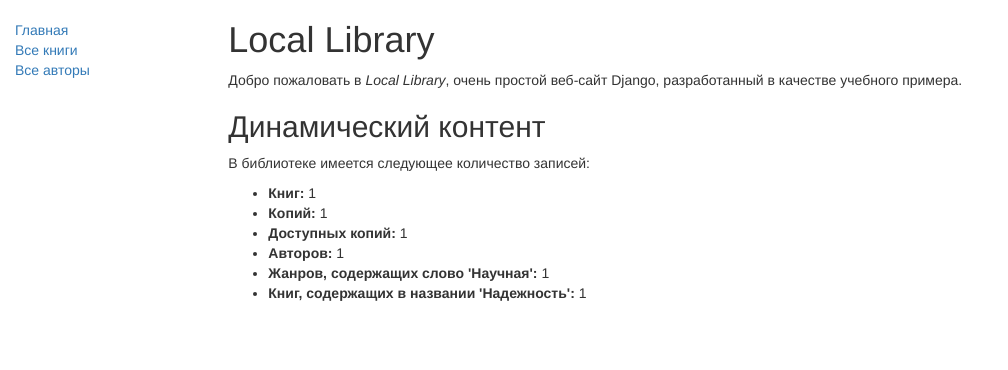
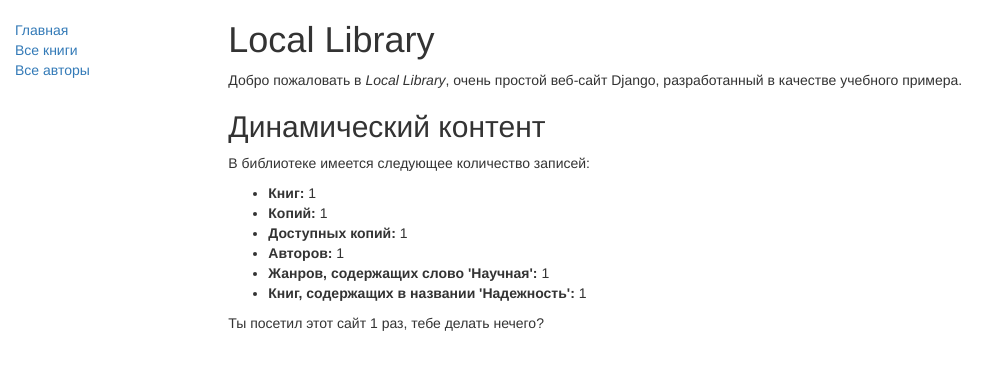
Before and after one commit to ShikiBot/library, a Django app: template locallibrary/locallibrary/catalog/templates/index.html in a window 1280 px wide. Shown: the top 370 px of the page, without its empty margins (0-1008 px from the left). Run offline with Django 3.2, Linux system fonts and the light colour scheme; the template is opened without the code that fills it: most values are stand-ins (such as "Sample title", 1, 10 or a date in 2020); some libraries are stand-ins or nearby versions.

Commit message:
added sessions

```diff
--- a/locallibrary/locallibrary/catalog/templates/index.html
+++ b/locallibrary/locallibrary/catalog/templates/index.html
@@ -12,4 +12,5 @@
     <li><strong>Жанров, содержащих слово 'Научная':</strong> {{ num_genre_with_word }}</li>
     <li><strong>Книг, содержащих в названии 'Надежность':</strong> {{ num_books_with_word }}</li>
 </ul>
+<p>Ты посетил этот сайт {{ num_visits }} раз, тебе делать нечего?</p>
 {% endblock %}
--- a/locallibrary/locallibrary/catalog/views.py
+++ b/locallibrary/locallibrary/catalog/views.py
@@ -18,6 +18,8 @@
         name__contains='Научная').count()
     num_books_with_word = Book.objects.filter(
         title__contains='Надежность').count()
+    num_visits = request.session.get('num_visits',0)
+    request.session['num_visits'] = num_visits+1
 
     # Отрисовка HTML-шаблона index.html с данными внутри
     # переменной контекста context
@@ -31,6 +33,7 @@
             'num_authors': num_authors,
             'num_genre_with_word': num_genre_with_word,
             'num_books_with_word': num_books_with_word,
+            'num_visits':num_visits
         },
     )
 
```
Also changed, not shown: locallibrary/locallibrary/db.sqlite3.
